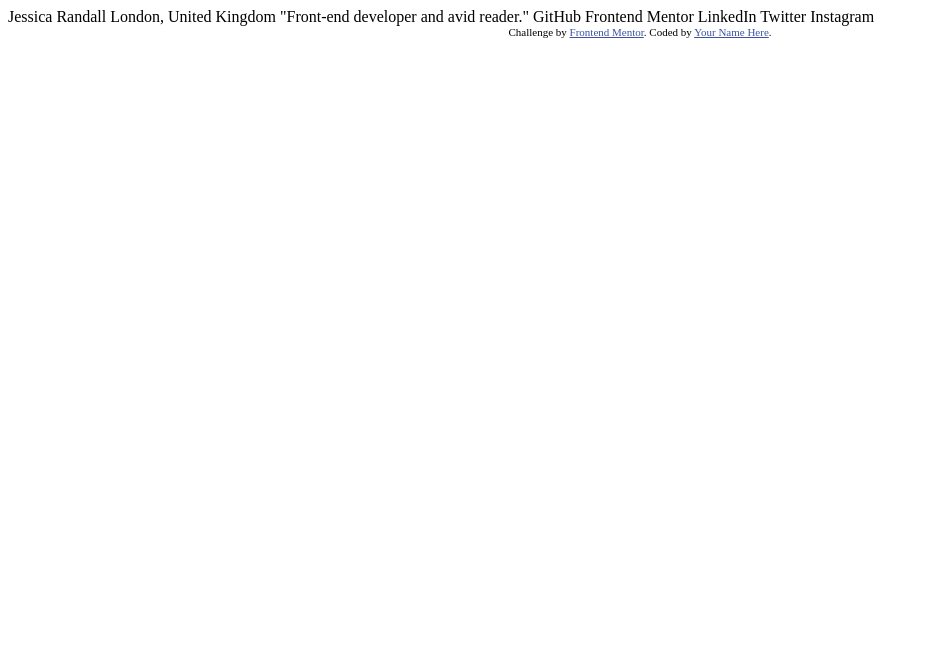
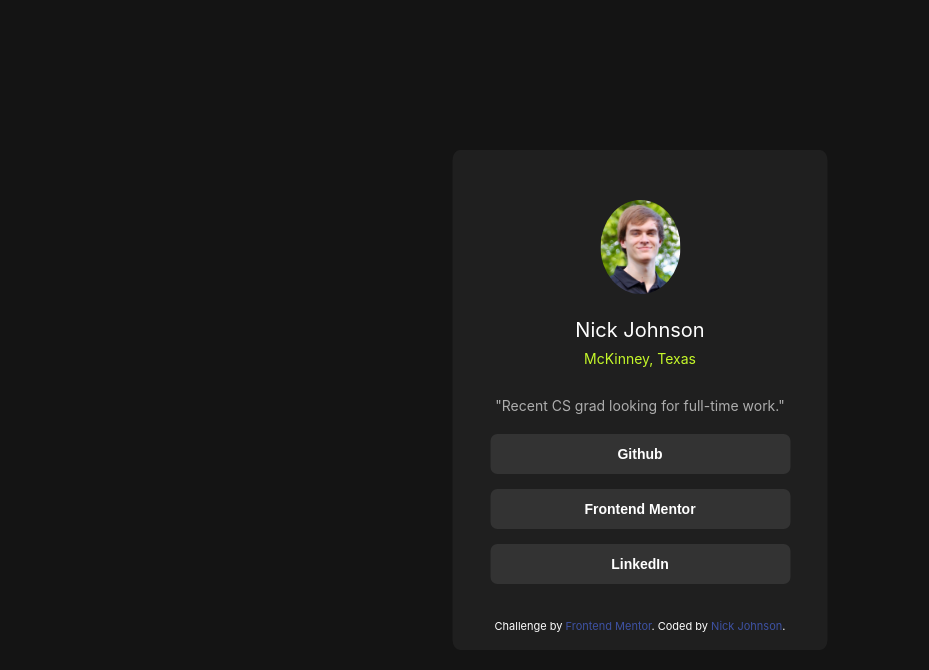
Before and after one commit to njohnson68/FrontendMentor-social-links-profile, a plain HTML site: page index.html in a window 1280 px wide. Shown: the whole page, without its empty margins (0-929 px from the left). Drawn offline with Linux system fonts and the light colour scheme; a web font is replaced by a local one.

Commit message:
initial work on index and styles, added in profile pic

```diff
--- a/index.html
+++ b/index.html
@@ -5,30 +5,22 @@
   <meta name="viewport" content="width=device-width, initial-scale=1.0"> <!-- displays site properly based on user's device -->
 
   <link rel="icon" type="image/png" sizes="32x32" href="./assets/images/favicon-32x32.png">
-
+  <link rel="stylesheet" href="styles.css">
   <title>Frontend Mentor | Social links profile</title>
-
-  <!-- Feel free to remove these styles or customise in your own stylesheet 👍 -->
-  <style>
-    .attribution { font-size: 11px; text-align: center; }
-    .attribution a { color: hsl(228, 45%, 44%); }
-  </style>
 </head>
 <body>
-
-  Jessica Randall
-  London, United Kingdom
-  "Front-end developer and avid reader."
-
-  GitHub
-  Frontend Mentor
-  LinkedIn
-  Twitter
-  Instagram
-
-  <div class="attribution">
-    Challenge by <a href="https://www.frontendmentor.io?ref=challenge" target="_blank">Frontend Mentor</a>.
-    Coded by <a href="#">Your Name Here</a>.
-  </div>
+  <section class="dark-grey-box">
+    <img class="profile-img" src="nick-profile.jpg" alt="profile-pic">
+    <div class="name">Nick Johnson</div>
+    <div class="location">McKinney, Texas</div>
+    <div class="tagline">"Recent CS grad looking for full-time work."</div>
+    <a href="https://github.com/njohnson68" target="_blank"><button class="button">Github</button></a>
+    <a href="https://www.frontendmentor.io/profile/njohnson68" target="_blank"><button class="button">Frontend Mentor</button></a>
+    <a href="https://www.linkedin.com/in/nicholas-johnson-61088418a/" target="_blank"><button class="button">LinkedIn</button></a>
+    <div class="attribution">
+      Challenge by <a href="https://www.frontendmentor.io?ref=challenge" target="_blank">Frontend Mentor</a>.
+      Coded by <a href="https://github.com/njohnson68" target="_blank">Nick Johnson</a>.
+    </div>
+  </section>
 </body>
 </html>
--- /dev/null
+++ b/styles.css
@@ -0,0 +1,79 @@
+@import url(https://fonts.google.com/specimen/Inter);
+
+body{
+    background-color: hsl(0, 0%, 8%);
+    text-align: center;
+    font-family: "Inter", sans-serif;
+}
+
+.attribution {
+    font-size: 11px;
+    text-align: center;
+    color: hsl(0, 0%, 100%);
+    margin-top: 35px;
+}
+.attribution a {
+    color: hsl(228, 45%, 44%);
+}
+
+.name{
+    color: hsl(0, 0%, 100%);
+    margin-bottom:8px;
+    font-size: 20px;
+}
+
+.location{
+    color: hsl(75, 94%, 57%);
+    margin-bottom: 30px;
+    font-size: 14px;
+}
+
+.tagline{
+    color: hsla(0, 0%, 100%, 0.634);
+    margin-bottom: 20px;
+    font-size: 14px;;
+}
+
+.dark-grey-box{
+    position: absolute;
+    top: 50%;
+    left: 50%;
+    margin-right: -50%;
+    transform: translate(-50%,-50%);
+    background-color: hsl(0, 0%, 12%);
+    width: 100%;
+    max-width: 375px;
+    height: 500px;
+    border-radius: 2%;
+}
+
+.button{
+    font-size: 14px;
+    display: block;
+    margin: 0 auto;
+    color: hsl(0, 0%, 100%);
+    background-color: hsl(0, 0%, 20%);
+    width: 300px;
+    height: 40px;
+    border: none;
+    margin-bottom: 15px;
+    border-radius: 7px;
+    font-weight: 600;
+}
+
+.button:hover{
+    background-color: hsl(75, 94%, 57%);
+    cursor: pointer;
+    color: hsl(0, 0%, 8%);
+}
+
+.profile-img{
+    border-radius: 50%;
+    width: 80px;
+    margin-top: 50px;
+    margin-bottom: 20px;;
+}
+
+a{
+    text-decoration: none;
+}
```
Also changed, not shown: nick-profile.jpg (added).
